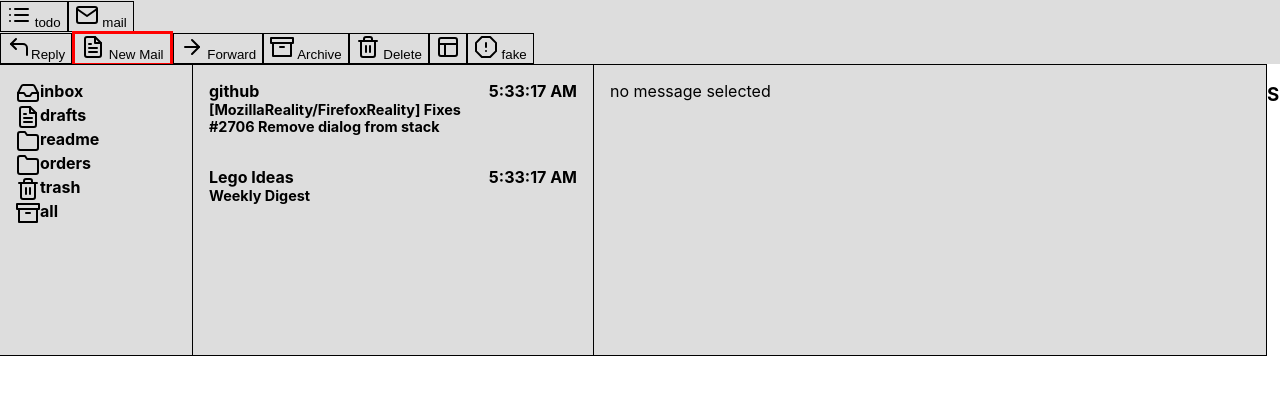
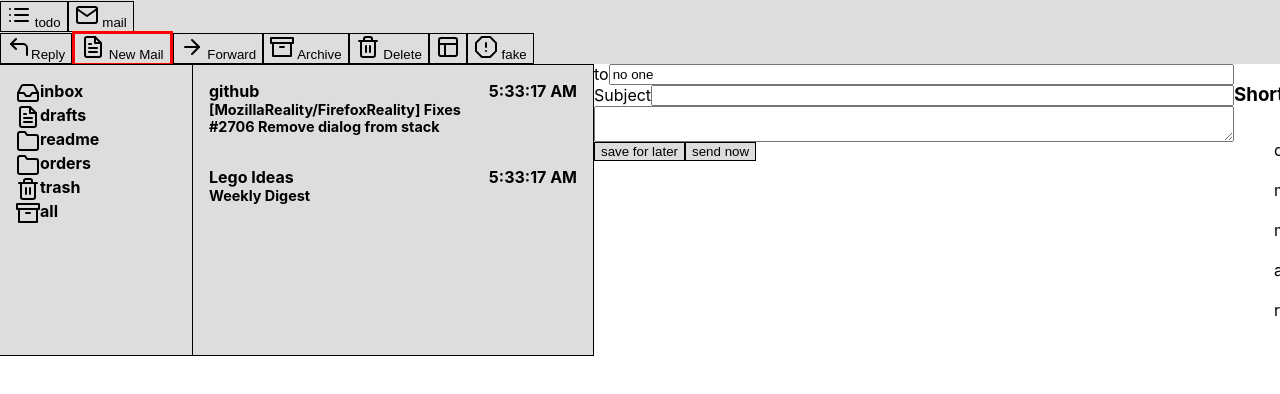
Before and after one commit to joshmarinacci/todomanager, a React (Create React App) app: page / in a window 1280 px wide. Both pictures are taken after a click on the button "New Mail". Shown: the top 394 px of the page. Built offline with nearby package versions, Linux system fonts and the light colour scheme.

Commit message:
added composing view

```diff
--- a/src/mail.css
+++ b/src/mail.css
@@ -59,3 +59,8 @@
     background-color: white;
     padding: 1rem;
 }
+
+
+.composing-mail-view {
+    min-width: 40rem;
+}
--- a/src/mailapp.js
+++ b/src/mailapp.js
@@ -20,13 +20,13 @@ mail list
     //nav with j and k
     //delete key deletes the currently selected email
     //x deletes email
-    a archives email
+    //a archives email
     enter shifts focus to the reader view so we can scroll it
 
 new mail button
-    create new mail document in the drafts folder
-    set composing to true
-    change read view to compose view, show the draft message
+    //create new mail document in the drafts folder
+    //set composing to true
+    //change read view to compose view, show the draft message
     compose view has a 'save for later' and 'send now' button at the bottom
     command D sends it
     alt N makes a new email. if already composing then make a new one in a tab.
@@ -66,11 +66,35 @@ const MailAppContent = () => {
             archived: false,
         })
     }
+    const [composing, setComposing] = useState(false)
+    const composeNewEmail = () => {
+        const newMail = storage.insert('mails',{
+            sender: 'Josh Marinacci',
+            receiver: 'no one',
+            subject: '',
+            body: '',
+            deleted:false,
+            archived:false,
+            read:false,
+            folder:'drafts',
+            timestamp: Date.now(),
+        })
+        setComposing(true)
+        setMail(newMail)
+    }
+    let mainView = ""
+    if(composing) {
+        mainView = <ComposingMailView mail={mail} done={()=>{
+            setComposing(false)
+        }}/>
+    } else {
+        mainView = <ReadingMailView mail={mail}/>
+    }
     return <VBox>
         <Toolbar>
             {/*<SearchBox searching={searching} setSearching={endSearching} setQuery={setQuery}/>*/}
             <button><CornerUpLeft/>Reply</button>
-            <button><FileText/> New Mail</button>
+            <button onClick={composeNewEmail}><FileText/> New Mail</button>
             <button><ArrowRight/> Forward</button>
             <button><Archive/> Archive</button>
             <button><Trash2/> Delete</button>
@@ -81,7 +105,7 @@ const MailAppContent = () => {
         <HBox className={'grow stretch'}>
             <FoldersListView/>
             <MailsListView setMail={setMail} selectedMail={mail}/>
-            <ReadingMailView mail={mail}/>
+            {mainView}
             <VBox>
                 <h3>Shortcuts</h3>
                 <ShortcutsPanel/>
@@ -115,7 +139,7 @@ function FoldersListView({}){
 function MailsListView({setMail,selectedMail}) {
     const storage = useContext(StorageContext)
     const [q] = useState(()=>{
-        return storage.createQuery('mails',(m)=>!m.deleted&&!m.archived)
+        return storage.createQuery('mails',(m)=>!m.deleted&&!m.archived &&m.folder==='inbox')
     })
     const [mails] = useQuery(q)
     const selectMail = (mail) => setMail(mail)
@@ -204,7 +228,42 @@ function ReadingMailView({mail}) {
         </HBox>
         <HBox className={'body-line'}>{mail.body}</HBox>
     </VBox>
+}
 
+function ComposingMailView({mail, done}) {
+    const storage = useContext(StorageContext)
+    const [q] = useState(()=>{
+        return storage.createQuery('mails',(m)=>m===mail)
+    })
+    const [realmailarray] = useQuery(q)
+
+    const [setProp] = useObjectUpdate(storage,'mails',mail)
+    const editedTo = (e) => setProp('receiver',e.target.value)
+    const editedSubject = (e) => setProp('subject',e.target.value)
+    const editedBody = (e) => setProp('body',e.target.value)
+    const dismiss = (e) => {
+        done()
+    }
+    return <VBox className={'composing-mail-view'}>
+        <HBox>
+            <label>to</label>
+            <input type="text" value={mail.receiver} className={'grow'}
+            onChange={editedTo}/>
+        </HBox>
+        <HBox>
+            <label>Subject</label>
+            <input type="text" value={mail.subject} className='grow'
+                   onChange={editedSubject}
+            />
+        </HBox>
+        <textarea className={'grow stretch'}
+                  onChange={editedBody}
+        />
+        <HBox>
+            <button onClick={dismiss}>save for later</button>
+            <button onClick={dismiss}>send now</button>
+        </HBox>
+    </VBox>
 }
 export const MailApp = ({})=> {
     function makeInitialData() {
```
